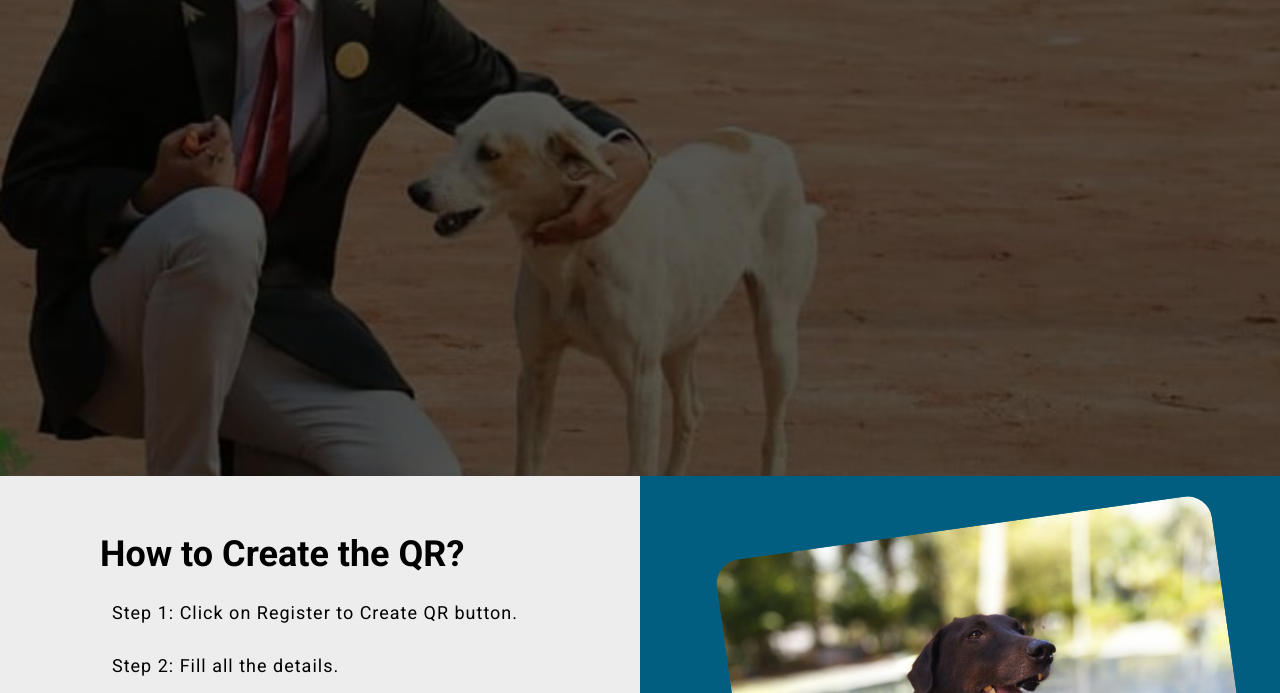
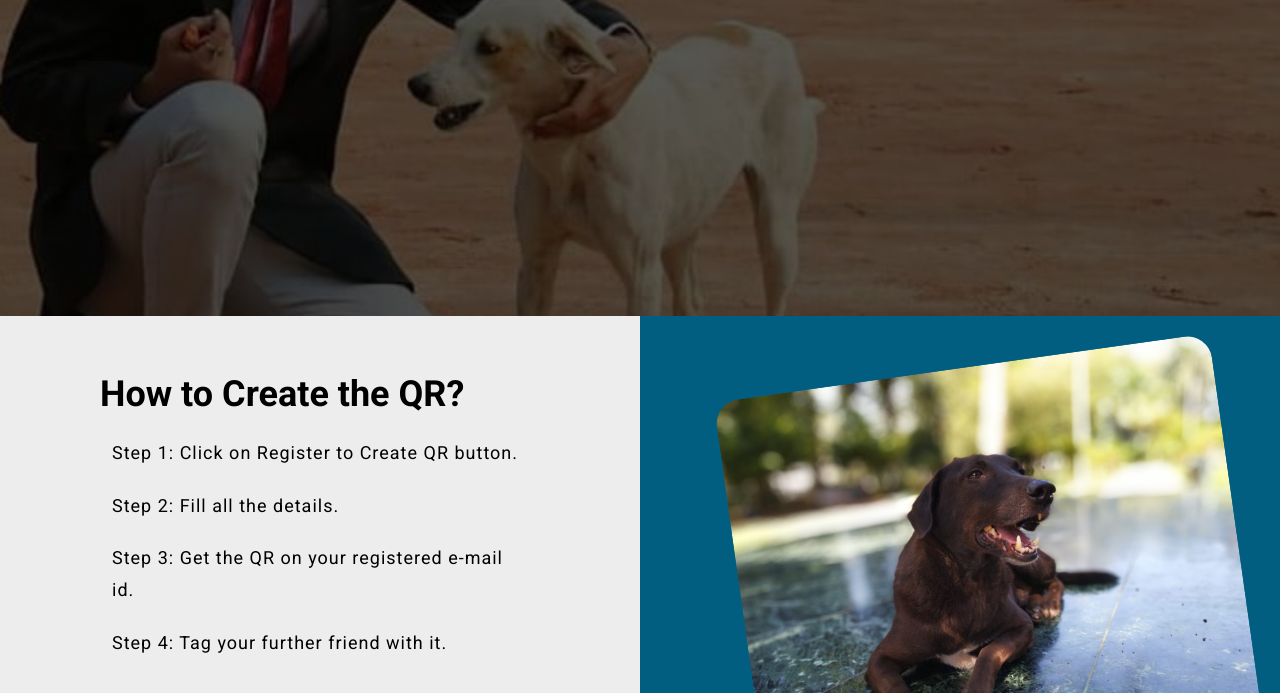
Before and after one commit to JameelShaikh32/Pawfriends-Test, a plain HTML site: page index.html in a window 1280 px wide. Shown: the part 423-1116 px from the top of the page. Drawn offline with Linux system fonts and the light colour scheme.

Commit message:
Changed css
background position

```diff
--- a/style.css
+++ b/style.css
@@ -58,7 +58,7 @@ header .row .register-btn button:hover {
 /* Vision CSS Starts Here */
 .vision {
   width: 100%;
-  height: 100vh;
+  height: 80vh;
   background-image: linear-gradient(
       90deg,
       rgba(0, 0, 0, 0.66),
@@ -67,6 +67,7 @@ header .row .register-btn button:hover {
     url(images/banner.jpg);
   background-repeat: no-repeat;
   background-size: cover;
+  background-position: center;
 }
 
 .vision .row {
```
